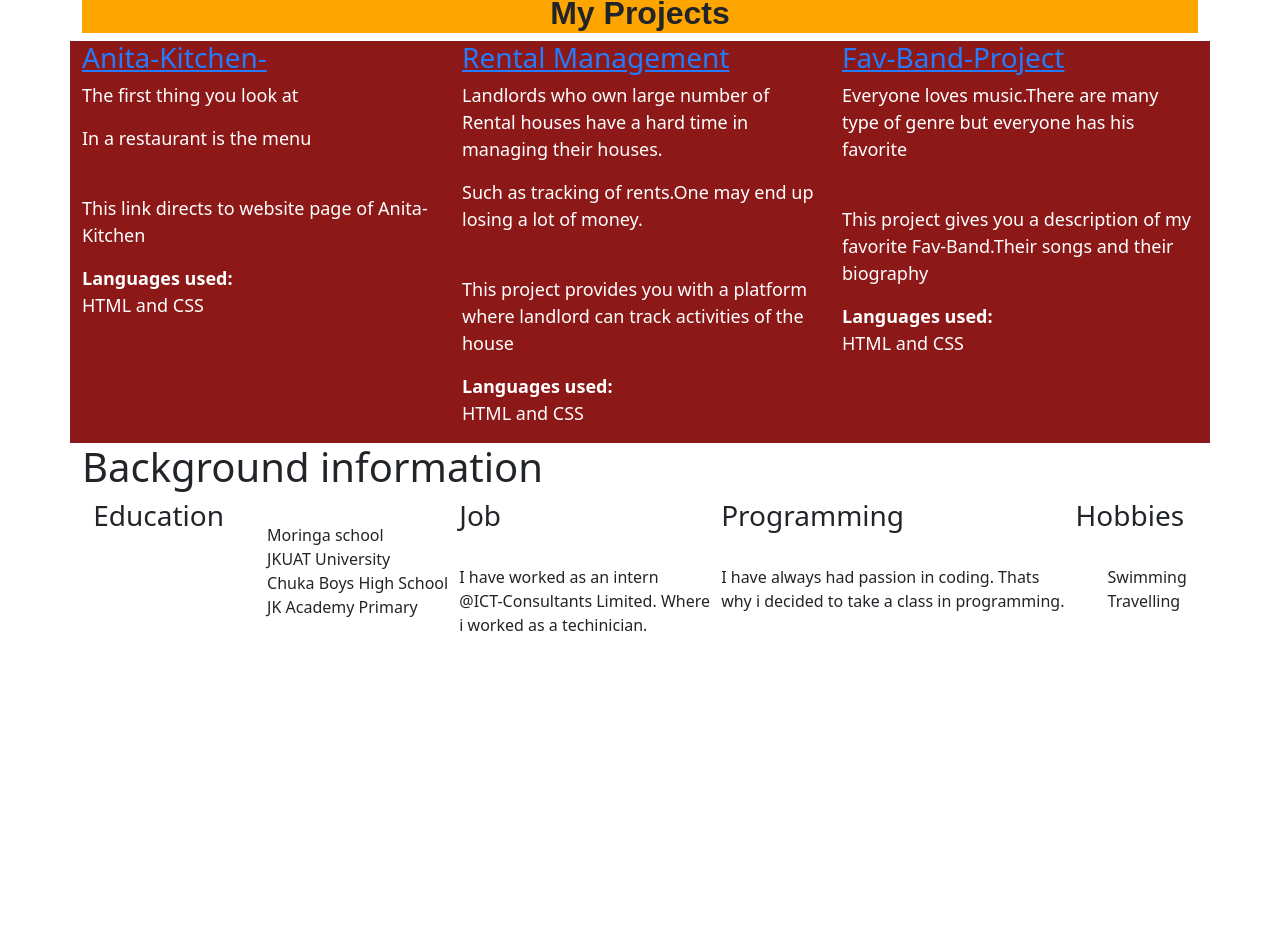
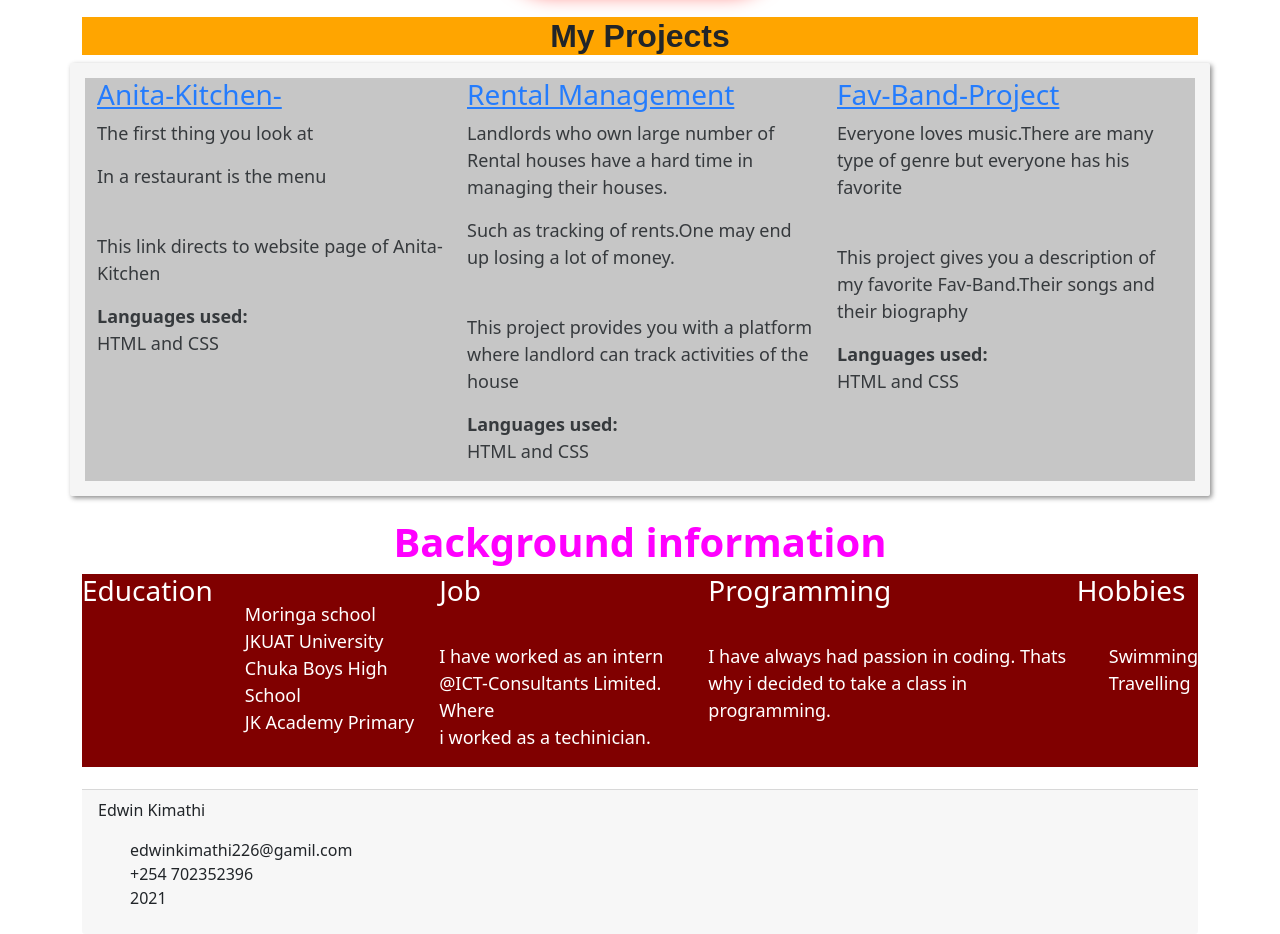
Before and after one commit to edwinkim16/portfolio-landing, a plain HTML site: page index.html in a window 1280 px wide. Shown: the part 484-1418 px from the top of the page. Before the commit the page ends 1137 px from the top, so only its background shows below. Drawn offline with Linux system fonts and the light colour scheme.

Commit message:
adding footer and styling it

```diff
--- a/index.html
+++ b/index.html
@@ -70,6 +70,14 @@
                 </ul>
             </div>
         </div>
+        <div class="card-footer">
+            <p>Edwin Kimathi</p>
+            <ul>
+                <li>edwinkimathi226@gamil.com</li>
+                <li>+254 702352396</li>
+                <li>2021</li>
+            </ul>
+          </div>
     </div>
 </body>
 </html>
--- a/style.css
+++ b/style.css
@@ -20,16 +20,21 @@
     background-color: orange;
 }
 .row{
-    background-color: maroon;
+    border: 15px solid whitesmoke;
+    border-radius: 2px;
     opacity: 0.9;
     font-size: large;
-    color: white;
+    box-shadow: 2px 2px 5px grey;
     margin-top: 0;
+    background-color: silver;
 }
 .about{
     display: flex;
     flex-direction: row;
     justify-content: space-evenly;
+    background-color: maroon;
+    color: white;
+    font-size: large;
 }
 #job{
     width: fit-content;
@@ -43,3 +48,12 @@
 ul{
     list-style: none;
 }
+h1{
+    margin-top: 2%;
+    text-align: center;
+    color: magenta;
+    font-weight: bold;
+}
+.card-footer{
+    margin-top: 2%;
+}
```
